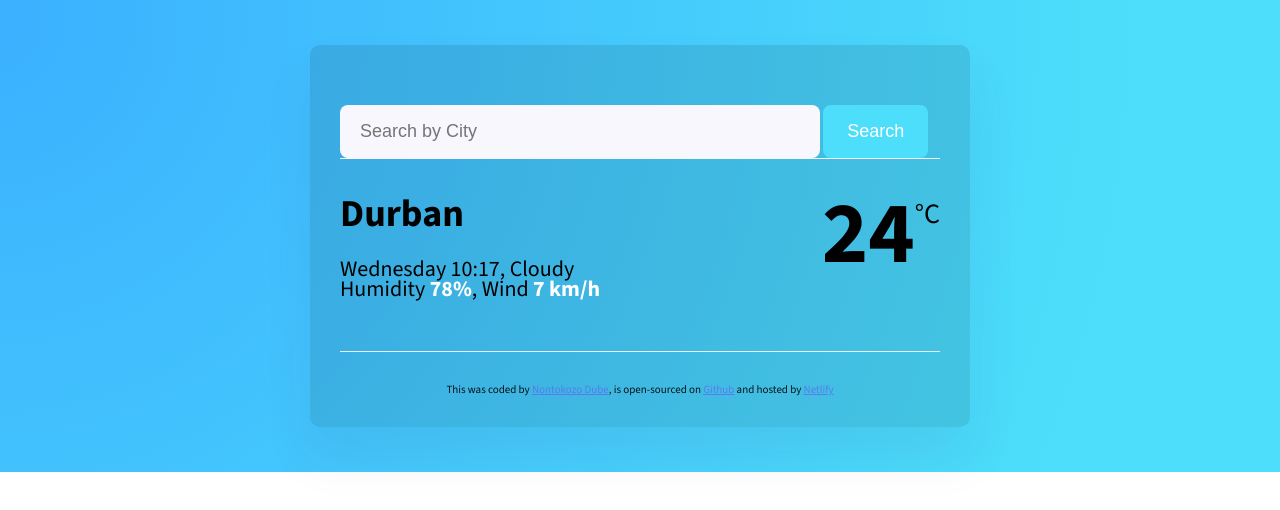
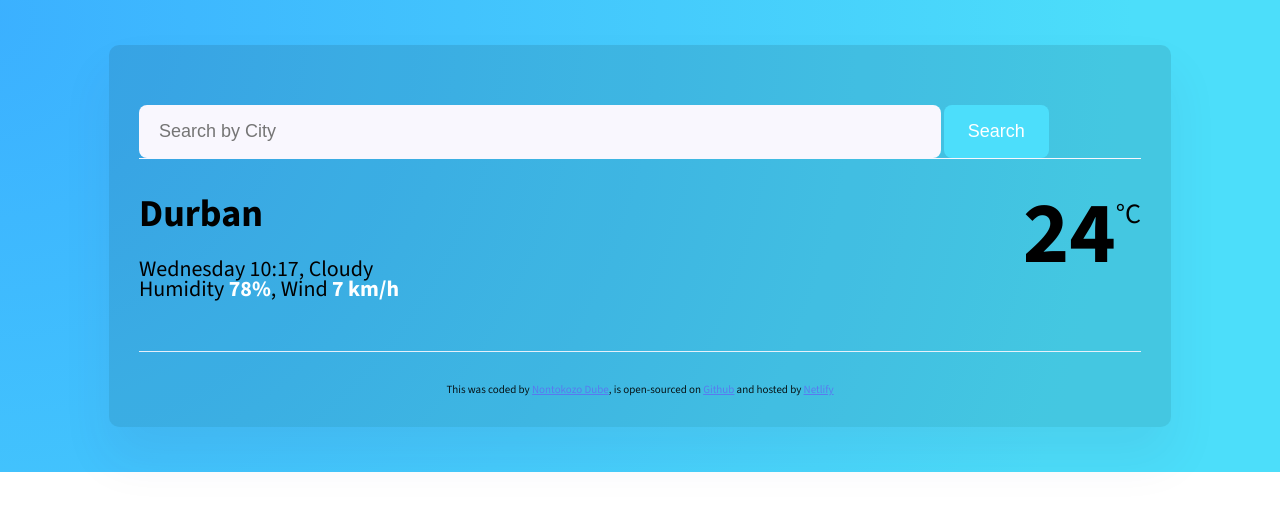
Before and after one commit to Nontokozo22/DAILY-WEATHER, a plain HTML site: page index.html in a window 1280 px wide. Drawn offline with nearby package versions, Linux system fonts and the light colour scheme; no server answers.

Commit message:
Update style.css

```diff
--- a/src/style.css
+++ b/src/style.css
@@ -34,7 +34,7 @@ a{
 .weather-web-page{
     background-color: rgb( 0 0 0 / 0.1);
     margin: 45px auto;
-    max-width: 600px;
+    min-width: 600px;
     border-radius: 10px;
     padding: 30px;
     box-shadow: 0 30px 50px rgba(65, 50, 100, 0.08);
@@ -105,6 +105,7 @@ main{
     color: white ;
     display: flex;
     justify-content: center;
+    flex-wrap: wrap;
     margin-top: 10px;
 
 }
```
